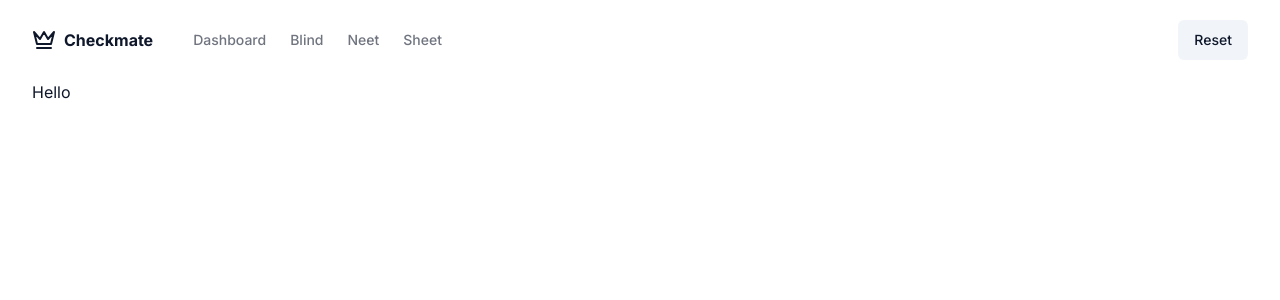
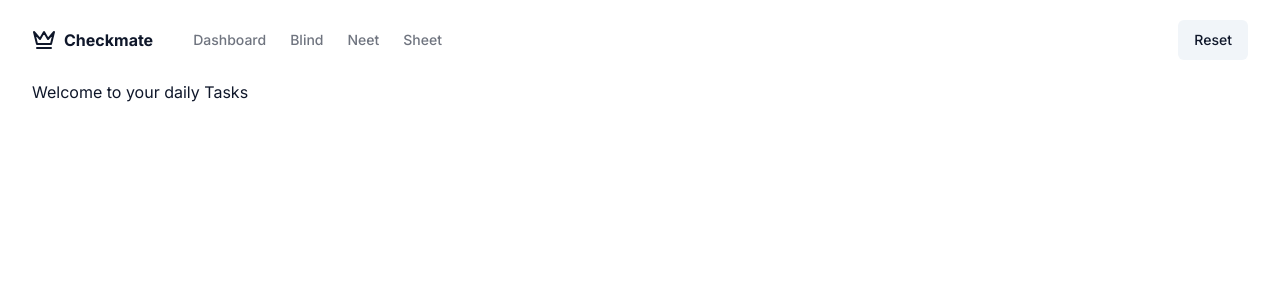
Before and after one commit to darkjoka/check, a Next.js app: page / in a window 1280 px wide. Shown: the top 300 px of the page. Built offline with nearby package versions, Linux system fonts and the light colour scheme.

Commit message:
rename main section to tasks

```diff
--- a/app/(Main)/page.tsx
+++ /dev/null
@@ -1,7 +0,0 @@
-export default function Home() {
-  return (
-    <section>
-      <div className="container flex flex-col">Hello</div>
-    </section>
-  )
-}
--- /dev/null
+++ b/app/(tasks)/page.tsx
@@ -0,0 +1,7 @@
+export default function Home() {
+  return (
+    <section>
+      <div className="container flex flex-col">Welcome to your daily Tasks</div>
+    </section>
+  )
+}
```
Also changed, not shown: app/(tasks)/layout.tsx (renamed from app/(Main)/layout.tsx).
